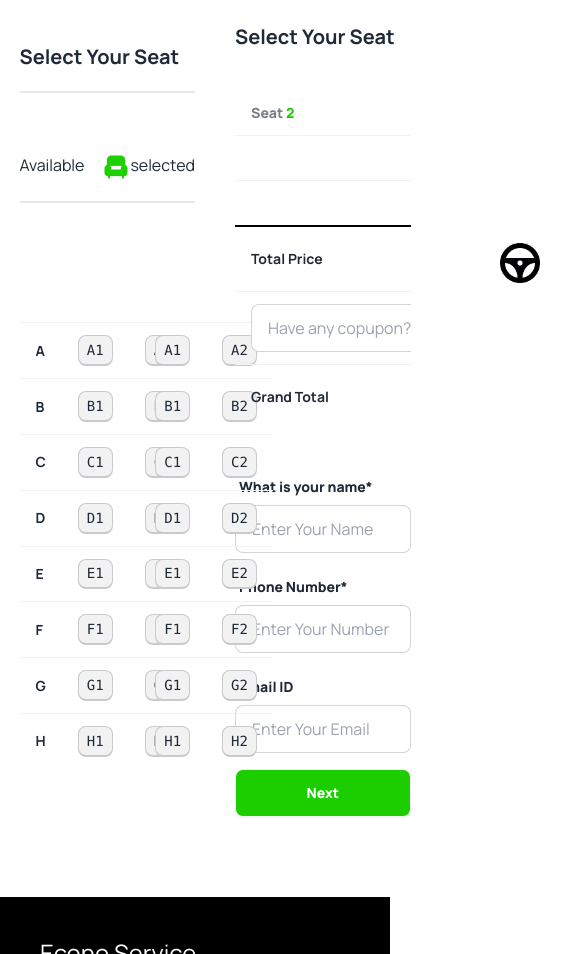
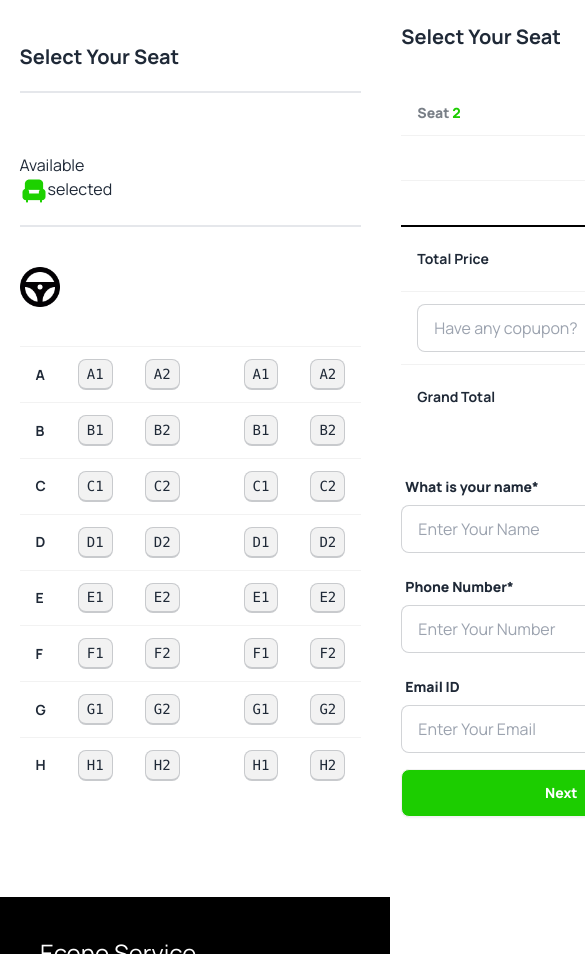
Before and after one commit to Ashlam-Hossen/Assignment-5, a plain HTML site: page index.html in a window 390 px wide. Shown: the part 5700-6654 px from the top of the page, 585 px wide, since content can reach past the window. Drawn offline with nearby package versions, Linux system fonts and the light colour scheme.

Commit message:
complete all section

```diff
--- a/index.html
+++ b/index.html
@@ -111,7 +111,7 @@
                     </div>
 
                     <div class="card lg:card-side  lg:w-[300px] bg-yellow-400">
-                      <img src="images/cupon-devider.png">
+                      <img src="images/cupon-devider.png ">
                     <div class="card-body">
                       <h1 class="card-title text-5xl bloder">NEW<sub>15</sub></h1>
                       <p class=" text-xl bloder">Coupon Code</p>
@@ -131,7 +131,7 @@
 
 
              <!------------ paribahan-sections-area------------------>
-             <section class="paribahan mt-10 w-[90%] mx-auto mb-10">
+             <section class="paribahan mt-10 w-[90%] mx-auto mb-10 flex-col">
               <div class="text-center mb-12 ">
                 <h1 class="text-4xl font-extrabold mb-6">Econo Paribahan</h1>
                 <p>Yes, you can run unit tests and view the results directly within the app. <br>The integrated testing features allow for a streamlined .</p>
@@ -210,12 +210,12 @@
 
               <!---------------- Select-seat-area ---------------------->
 
-              <section class="Select-seat-area w-[90%] mx-auto mt-20 mb-20">
+              <section class="Select-seat-area w-[90%] mx-auto mt-20 mb-20 flex-col">
                  <div class="select-seat-all flex justify-between gap-10">
-                   <div class="select-seat-right w-[50%]">
+                   <div class="select-seat-right lg:w-[50%]">
                      <h1 class="text-xl from-neutral-950  border-b-2 py-5 font-bold">Select Your Seat</h1>
 
-                       <div class="select-box flex justify-between mt-10 border-b-2 mb-10 py-5">
+                       <div class="select-box flex justify-between mt-10 border-b-2 mb-10 py-5 flex-col">
                          <p>Available</p>
                           <div class="select-box-img flex">
                             <span><img src="images/seat-green-filled.png" alt=""></span>
@@ -224,11 +224,11 @@
                        </div>
 
                        <div class="driving-seat-area">
-                       <span><img src="images/2087.png" alt="" class="w-10 ml-[480px]"></span>
+                       <span><img src="images/2087.png" alt="" class="w-10 lg:ml-[480px]"></span>
 
                         <div class="driving-seat mt-10 flex">
 
-                           <div class="driving-set-left w-[50%]">
+                           <div class="driving-set-left lg:w-[50%]">
 
                             <div class="">
                               <table class="table">
@@ -290,7 +290,7 @@
                             </div>
                            </div>
 
-                           <div class="driving-seat-right w-[50%]">
+                           <div class="driving-seat-right lg:w-[50%]">
                             <div class="">
                               <table class="table">
                                 <!-- head -->
@@ -355,7 +355,7 @@
                    </div>
 
 
-                   <div class="select-seat-left w-[50%]">
+                   <div class="select-seat-left lg:w-[50%] ">
                       <div class="select-box-left">
                         <h1 class="text-xl from-neutral-950 border-b-1 font-bold">Select Your Seat</h1>
 
@@ -395,9 +395,13 @@
 
                               <tr>
 
-                                <td><label class="input input-bordered flex items-center gap-2">
+                                <td>
+                                  <form action="get">
+                                    <label class="input input-bordered flex items-center gap-2">
                                       <input type="text" class="grow" placeholder="Have any copupon?" />
                                       <button class="badge bg-[#1CCD00] text-white p-5">Apply</button>
+                                  </form>
+
                                 </label></td>
 
                               </tr>
@@ -418,7 +422,7 @@
 
                       <!--select-seat-left iput-form  -->
                        <div class="select-seat-left-input mt-10">
-
+                        <form action="">
                           <label class="form-control w-full max-w-xs">
                             <div class="label">
                               <span class="label-text font-extrabold">What is your name*</span>
@@ -429,7 +433,7 @@
                           </label>
                           <label class="form-control w-full max-w-xs">
                             <div class="label">
-                            <span class="label-text font-extrabold"> Phone Number*</span>
+                              <span class="label-text font-extrabold required"> Phone Number*</span>
                             </div>
                             <input type="text" placeholder="Enter Your Number" class="input input-bordered w-full max-w-xs"required/>
                             <div class="label">
@@ -447,7 +451,7 @@
 
 
                            <button class="btn form-control w-full max-w-xs bg-[#1CCD00] text-white font-extrabold">Next</button>
-
+                      </form>
                        </div>
                    </div>
                 </div>
```
Lines whose indentation alone changed are shown as unchanged.
